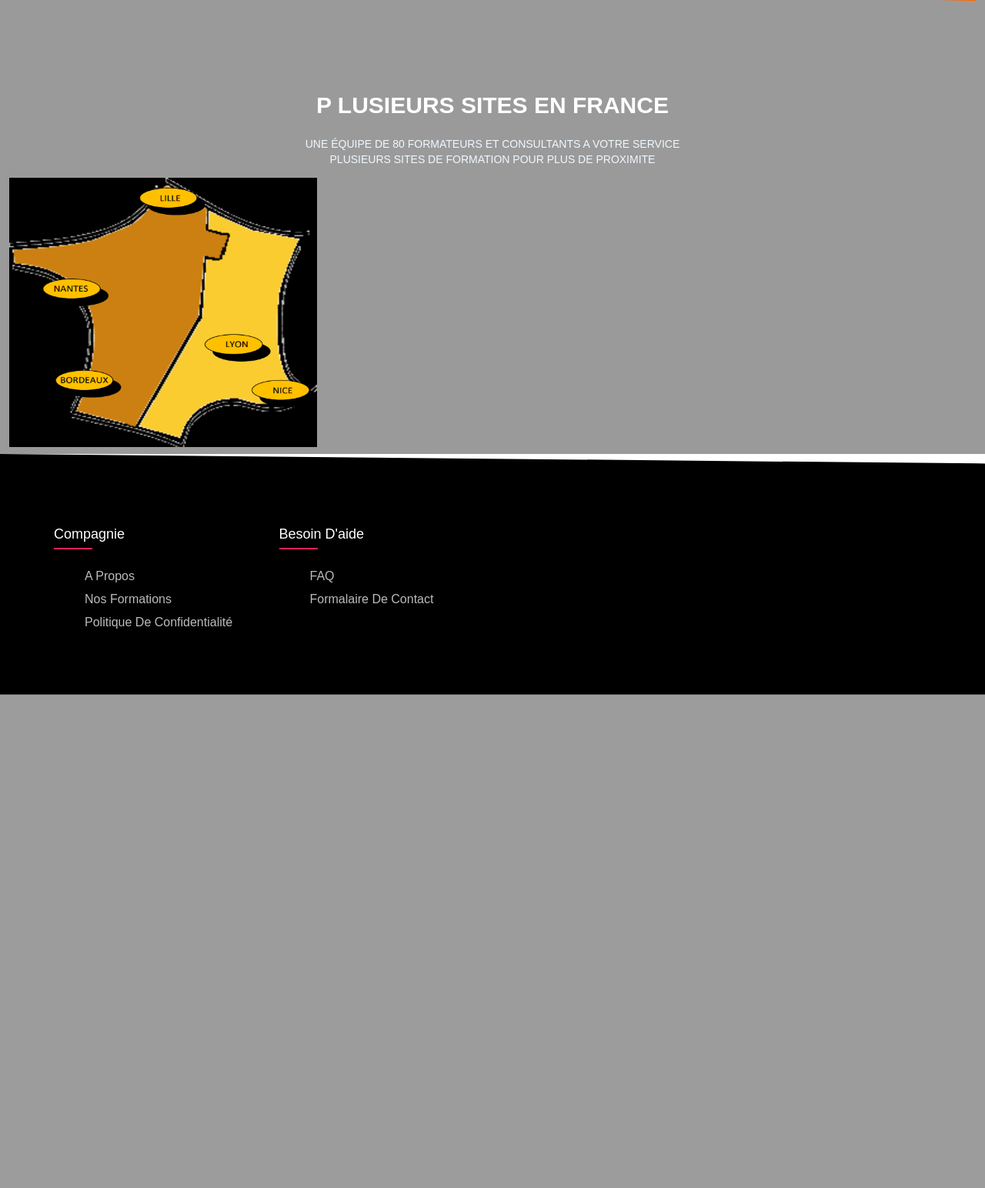
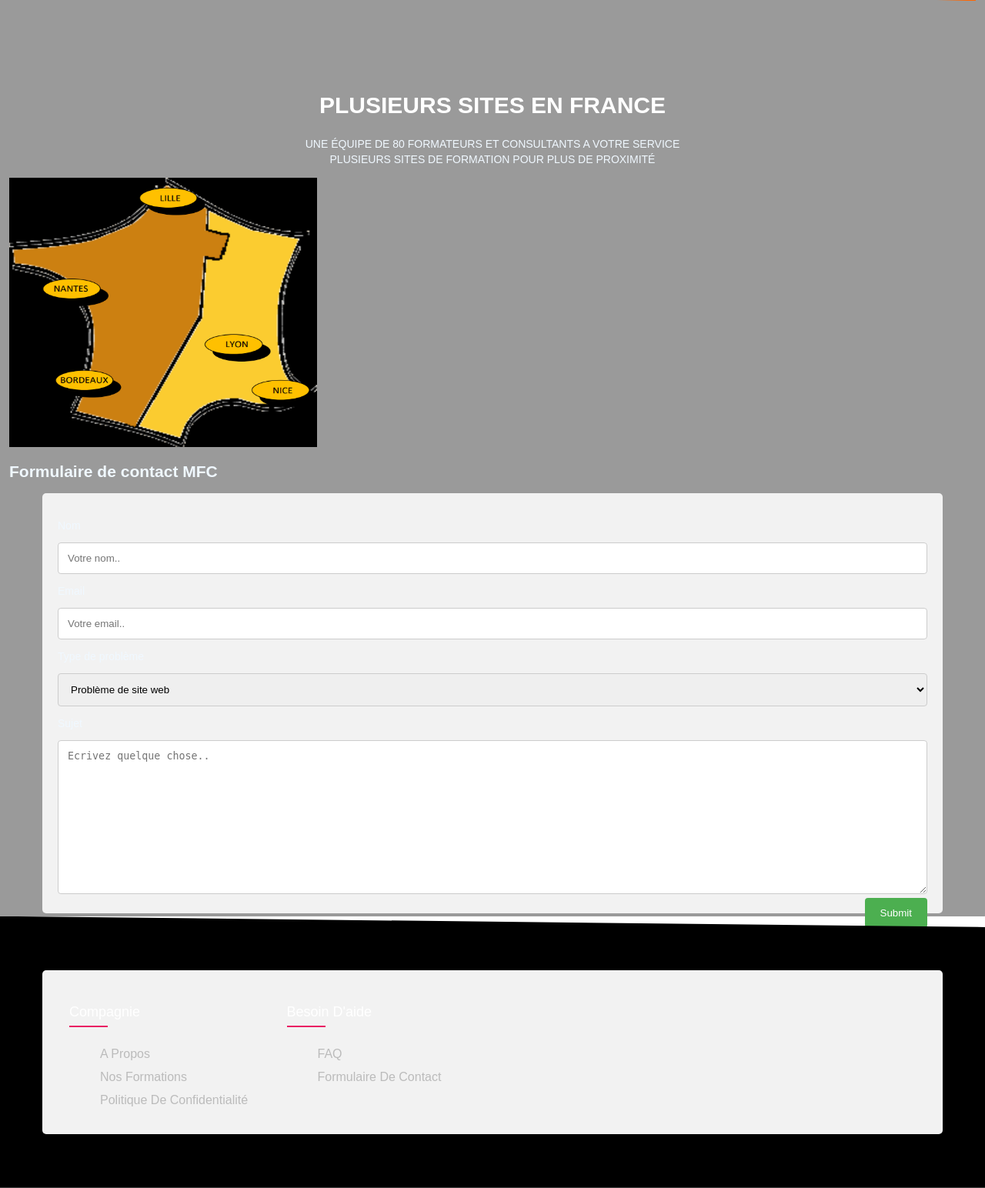
Before and after one commit to Esdras-NGK/MFC, a PHP site: page /accueil.html in a window 1280 px wide. Shown: the part 3276-4820 px from the top of the page at 77% size. Before the commit the page ends 4179 px from the top, so only its background shows below. Run offline with PHP 8.4, Linux system fonts and the light colour scheme.

Commit message:
2e commit

```diff
--- a/accueil.html
+++ b/accueil.html
@@ -1,178 +1,130 @@
 <!DOCTYPE html>
 <html lang="en">
 <head>
+    <!-- Définir le jeu de caractères utilisé -->
     <meta charset="UTF-8">
+    <!-- Configurer la fenêtre de visualisation pour s'adapter à la largeur de l'appareil -->
     <meta name="viewport" content="width=device-width, initial-scale=1.0">
+    <!-- Lien vers le fichier de style CSS externe -->
     <link rel="stylesheet" href="css/style.css">
+    <!-- Titre de la page -->
     <title>MFC</title>
+    <!-- Favicon de la page -->
     <link rel="shortcut icon" href="image/LOGO.png">
-
-
-
-
-
-
 </head>
 <body>
+    <!-- Début du header de la page -->
     <header class="block">
-
+        <!-- Barre de navigation -->
         <nav>
+            <!-- Logo de l'entreprise avec un lien vers la page d'accueil -->
             <div class="logo"><a href="accueil.html"><img src="image/LOGO.png" alt="logo" title="Cliquez pour agrandir" /></a></div>
+            <!-- Onglets de navigation -->
             <div class="onglet">
                 <a href="accueil.html">accueil</a>
                 <a href="html/Formation/entreprise.html">formation</a>
-
                 <a href="html/domaine_formation/domaine_formation.html">domaine formation</a>
                 <a href="formulaires/page/connexion.php">Espace_personnel</a>
                 <a href="html/apropos.html">A propos</a>
                 <a href="html/Contact.html">Contact</a>
-
-
             </div>
         </nav>
-
-
+        <!-- Vidéo d'arrière-plan en boucle et sans son -->
         <video autoplay="autoplay" muted="" loop="infinite" src="accueil1.mp4"></video>
+        <!-- Titres principaux de la page -->
         <h1>MFC</h1>
         <h2>La voie de la connaissance</h2>
+        <!-- Bouton de découverte -->
         <button><a href="/html/apropos.html">Decouvrir</a></button>
-
-
     </header>
-
-
-
-
-
-
-
     <section>
-
-        <!-- Les caracteristiques de l'école représenté par des chiffres -->
+        <!-- Section des valeurs de l'école -->
         <div class="valeur">
-            <H1>NOS VALEURS</H1> <br>
+            <h1>NOS VALEURS</h1> <br>
             <p>Ces valeurs constituent le "ciment" de la MFC et illustrent la réalité de notre ambition : transformer et enrichir la vie des individus. <br>
-
-
             <div class="valeurs">
-
+                <!-- Liste des valeurs de l'école -->
                 <div class="Valeur1">
-
                     <b>Passion :</b> offrir une même qualité de service sur tous les sites <br>
-
                     <b>Innovation :</b> communiquer les découvertes et nouveautés <br>
-
                     <b>Orientation client :</b> créer de la valeur pour le client, construire ensemble <br>
-
                     <b>Respect :</b> progresser ensemble <br>
-
-                </p>
-
                 </div>
+                <!-- Image illustrant les valeurs -->
                 <div class="valeur2">
-                    <img src="image/valeurs.png" alt="" width="400px;" height="230px;"  >
+                    <img src="image/valeurs.png" alt="" width="400px;" height="230px;">
                     <a href="" ></a>
                 </div>
-
-
-
             </div>
-
-
+            <!-- Section du mot du président -->
             <h1>LE MOT DU PRÉSIDENT</h1>
-
             <div classe="valeur2">
-
-            <p>
-
-                Dans un espace de formation entièrement réservé aux adultes, la Maison de la Formation Continue s'est dotée d'une organisation qui lui permet d'optimiser les temps de formation. En effet, la culture pédagogique de notre entreprise repose sur la capitalisation
-                des savoirs fondamentaux et des savoir-faire pédagogiques que nous développons en
-                permanence.
-
-            </p>
-
+                <p>Dans un espace de formation entièrement réservé aux adultes, la Maison de la Formation Continue s'est dotée d'une organisation qui lui permet d'optimiser les temps de formation. En effet, la culture pédagogique de notre entreprise repose sur la capitalisation des savoirs fondamentaux et des savoir-faire pédagogiques que nous développons en permanence.</p>
             </div>
-
-
-
-
-
-
         </div>
-
-
-
-
-
-
-
-
-        <!-- Les caracteristiques de l'école représenté par des chiffres -->
+        <!-- Section des caractéristiques de l'école représentées par des chiffres -->
         <div class="Chiffres">
-            <H1>La MFC en quelques chiffres</H1>
+            <h1>La MFC en quelques chiffres</h1>
             <div class="nombres">
                 <div><p><b>10</b> <br>années d’expérience</p></div>
                 <div><p><b>15000</b> <br>stagiaires formés par an</p></div>
-                <div><p><b>5</b> <br>Présente dans  grandes villes</p></div>
-                <div><p><b>100</b> <br>Un réseau de plus de  formateurs et de consultants experts</p></div>
-                <div><p><b>200</b> <br>Un catalogue de  formations adaptables</p></div>
+                <div><p><b>5</b> <br>Présente dans grandes villes</p></div>
+                <div><p><b>100</b> <br>Un réseau de plus de formateurs et de consultants experts</p></div>
+                <div><p><b>200</b> <br>Un catalogue de formations adaptables</p></div>
                 <div><p>Des cursus certifiant</p></div>
             </div>
-
-
-
         </div>
-
-
-
-        <!-- AFFICHAGE DES TYPES DE FORMATIONS -->
+        <!-- Section des types de formations -->
         <div class="formation">
-            <H1>Nos formations</H1>
+            <h1>Nos formations</h1>
             <div class="formations">
-
-
-                    <!-- Bouton personnalisé au survol -->
+                <!-- Bouton de formation en entreprise -->
                 <button class="bouton"><h1><a href="html/Formation/entreprise.html">en entreprise</a></h1></button>
-
-
-                    <!-- Bouton personnalisé au survol -->
+                <!-- Bouton de formation en ligne -->
                 <button class="bouton2"><h1><a href="html/Formation/en_ligne.html">en ligne</a></h1></button>
-
+            </div>
+        </div>
+        <!-- Section des lieux de formation -->
+        <div class="endroit">
+            <h1>PLUSIEURS SITES EN FRANCE</h1>
+            <p>UNE ÉQUIPE DE 80 FORMATEURS ET CONSULTANTS A VOTRE SERVICE <br> PLUSIEURS SITES DE FORMATION POUR PLUS DE PROXIMITÉ</p>
+            <div class="formations">
+                <div class="text"></div>
+                <!-- Image illustrant les sites de formation -->
+                <div class="formation2">
+                    <img src="image/Capture d'écran 2023-10-20 101931.png" alt="" width="400px;" height="350px;">
+                </div>
             </div>
         </div>
 
 
 
 
+        <h2>Formulaire de contact MFC</h2>
 
-        <!-- LIEUX DE LA  FORMATION -->
-        <div class="endroit">
-            <H1>P LUSIEURS SITES EN FRANCE</H1>
-            <p>UNE ÉQUIPE DE 80 FORMATEURS ET CONSULTANTS A VOTRE SERVICE <br>
-                PLUSIEURS SITES DE FORMATION POUR PLUS DE PROXIMITE
-                </p>
-            <div class="formations">
+<div class="container">
+  <form action="formulaires/send_email.php" method="post">
+    <label for="name">Nom</label>
+    <input type="text" id="name" name="name" placeholder="Votre nom..">
 
-                <div class="text">
+    <label for="email">Email</label>
+    <input type="text" id="email" name="email" placeholder="Votre email..">
 
+    <label for="subject">Type de problème</label>
+    <select id="subject" name="subject">
+      <option value="website">Problème de site web</option>
+      <option value="account">Problème de compte</option>
+      <option value="other">Autre</option>
+    </select>
+
+    <label for="body">Sujet</label>
+    <textarea id="body" name="body" placeholder="Ecrivez quelque chose.." style="height:200px"></textarea>
+
+    <input type="submit" value="Submit">
+  </form>
 </div>
-
-
-                <div class="formation2">
-                    <img src="image/Capture d'écran 2023-10-20 101931.png" alt="" width="400px;" height="350px;"  >
-                </div>
-            </div>
-
-        </div>
-
-
     </section>
-
-
-
-
-
-
+    <!-- Pied de page -->
     <footer class="footer">
         <div class="container">
             <div class="row">
@@ -188,26 +140,15 @@
                     <h4>Besoin d'aide</h4>
                     <ul>
                         <li><a href="#">FAQ</a></li>
-                        <li><a href="#">Formalaire de Contact</a></li>
-
-
+                        <li><a href="#">Formulaire de Contact</a></li>
                     </ul>
-                </div>
-
-
                 </div>
             </div>
         </div>
     </footer>
-
+    <!-- Inclusion du fichier JavaScript -->
+    <script src="script.js"></script>
+    <!-- Inclusion d'un second fichier JavaScript -->
+    <script src="script2.js"></script>
 </body>
-<script src="script.js"></script>
-
-
-
-
-
-
-
-<script src="script2.js"></script>
 </html>
--- a/css/style.css
+++ b/css/style.css
@@ -590,6 +590,50 @@ section .formation .formations{
 
 }
 
+
+
+
+
+
+
+
+
+body {font-family: Arial, Helvetica, sans-serif;}
+* {box-sizing: border-box;}
+
+input[type=text], select, textarea {
+    width: 100%;
+    padding: 12px;
+    border: 1px solid #ccc;
+    border-radius: 4px;
+    resize: vertical;
+}
+
+label {
+    padding: 12px 12px 12px 0;
+    display: inline-block;
+}
+
+input[type=submit] {
+    background-color: #4CAF50;
+    color: white;
+    padding: 12px 20px;
+    border: none;
+    border-radius: 4px;
+    cursor: pointer;
+    float: right;
+}
+
+input[type=submit]:hover {
+    background-color: #45a049;
+}
+
+.container {
+    border-radius: 5px;
+    background-color: #f2f2f2;
+    padding: 20px;
+}
+
 /*//////////////////////////////////////////////////////////////////////////////////////////////////////////////////////////
  */
 
@@ -820,124 +864,6 @@ ul{
 
 
 
-/*
-@media screen and (max-width:900px) {
-    body{
-        background-color: aliceblue;
-        font-family: system-ui, -apple-system, BlinkMacSystemFont, 'Segoe UI', Roboto, Oxygen, Ubuntu, Cantarell, 'Open Sans', 'Helvetica Neue', sans-serif;
-        margin: 0 auto;
-        font-family: 'Montserrat', sans-serif;
-
-    }
-
-    video{
-        height: 100%;
-        width: 100%;
-        object-fit: cover;
-        position: absolute;
-    }
-
-    header{
-        height: 400px;
-        position: relative;
-        overflow: hidden;
-
-    }
-
-    nav {
-        margin: 0% auto;
-        padding: 1em 1em;
-        background-color: rgb(255, 255, 255);
-
-        display: flex;
-        flex-wrap: wrap;
-        justify-content: space-around;
-        text-align: center;
-    }
-
-    nav .onglet{
-        text-decoration: none;
-
-
-
-        float: right;
-    }
-
-    nav .onglet a{
-        text-decoration: none;
-        padding: 0em 2em;
-    }
-
-    nav a:hover{
-        color: rgb(255, 196, 85);
-    }
-    nav .logo {
-        display: flex;
-        flex-wrap: wrap;
-        float: left;
-
-    }
-    nav .logo img{
-        height: 20px;
-        width: 30px;
-    }
-
-    section {
-        color: aliceblue;
-        background-color: rgb(35, 33, 32);
-        padding: 4px 12px;
-    }
-    section h1, p, h3, h6 {
-        text-align: center;
-        padding: 4px 12px;
-    }
-
-
-    section h1, h3, h6 {
-        color: rgb(255, 103, 2);
-    }
-
-    section .formation{
-        background-color: rgb(255, 103, 2);
-        margin: 0% auto;
-        padding: 1em 1em;
-        justify-content: center;
-    }
-
-    section .formation .formations{
-        padding: 0em 2em;
-        background-color: rgb(255, 103, 2);;
-        display: flex;
-        flex-wrap: wrap;
-        justify-content: space-around;
-        color: aliceblue;
-        align-items: center
-    }
-
-    .formation  .formations .formation1{
-        height: 350px;
-        width: 400px;
-        background-image: url(pexels-edmond-dantès-8555769.jpg);
-        background-size: cover;
-
-    }
-
-    .formation  .formations .formation2{
-        height: 350px;
-        width: 400px;
-        background-image: url(pexels-julia-m-cameron-4144923.jpg);
-        background-size: cover;
-    }
-
-    section  .formation  .formations .formation1 h1, .formation2 h1{
-        text-align: center;
-        margin: 50% auto;
-        color: rgb(255, 103, 2);
-        font-style:italic;
-    }
-
-}
- */
 
 
 
@@ -1153,3 +1079,48 @@ html {
     -webkit-text-size-adjust: 100%;
     font-family: sans-serif;
 }
+
+
+
+
+
+
+
+
+
+
+body {font-family: Arial, Helvetica, sans-serif;}
+* {box-sizing: border-box;}
+
+input[type=text], select, textarea {
+    width: 100%;
+    padding: 12px;
+    border: 1px solid #ccc;
+    border-radius: 4px;
+    resize: vertical;
+}
+
+label {
+    padding: 12px 12px 12px 0;
+    display: inline-block;
+}
+
+input[type=submit] {
+    background-color: #4CAF50;
+    color: white;
+    padding: 12px 20px;
+    border: none;
+    border-radius: 4px;
+    cursor: pointer;
+    float: right;
+}
+
+input[type=submit]:hover {
+    background-color: #45a049;
+}
+
+.container {
+    border-radius: 5px;
+    background-color: #f2f2f2;
+    padding: 20px;
+}
--- a/formulaires/connexion.html
+++ b/formulaires/connexion.html
@@ -15,7 +15,6 @@
         <div class="onglet">
             <nav>
                 <div class="logo" ><a href="../../accueil.html"><img src="../../image/LOGO.png" alt=""></a></div>
-
                 <div class="onglet">
                     <a href="Formation/formation.html">formation</a>
                     <a href="domaine_formation/">domaine formation</a>
```
Also changed, not shown: formulaires/send_email.php (added, +100 -0 lines). Lines whose indentation alone changed are shown as unchanged.
